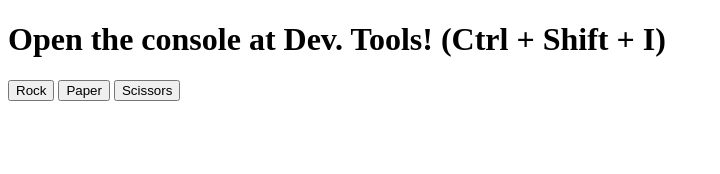
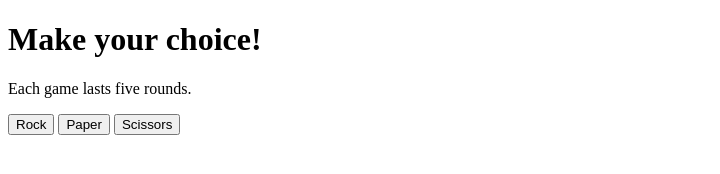
Before and after one commit to ViniciusLucca/odin-rockpaperscissors, a plain HTML site: page index.html in a window 1280 px wide. Shown: the whole page, without its empty margins (0-720 px from the left). Drawn offline with Linux system fonts and the light colour scheme.

Commit message:
style: rewrite header, add descriptrion

```diff
--- a/index.html
+++ b/index.html
@@ -6,7 +6,8 @@
     <title>Rock Paper Scissors</title>
 </head>
 <body>
-    <h1>Open the console at Dev. Tools! (Ctrl + Shift + I)</h1>
+    <h1>Make your choice!</h1>
+    <p>Each game lasts five rounds.</p>
 
     <button value="rock"> Rock </button>
     <button value="paper"> Paper </button>
```
